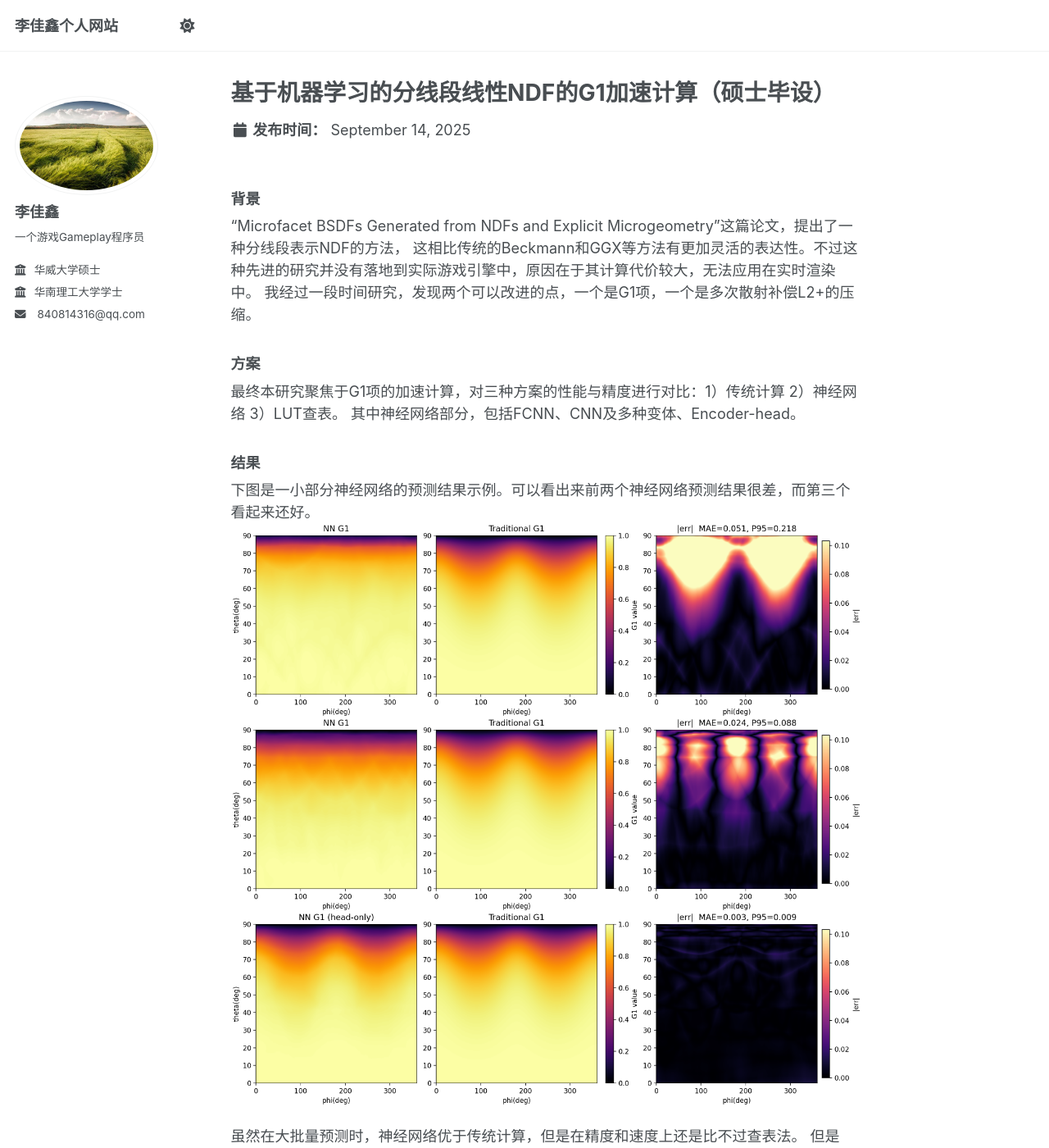
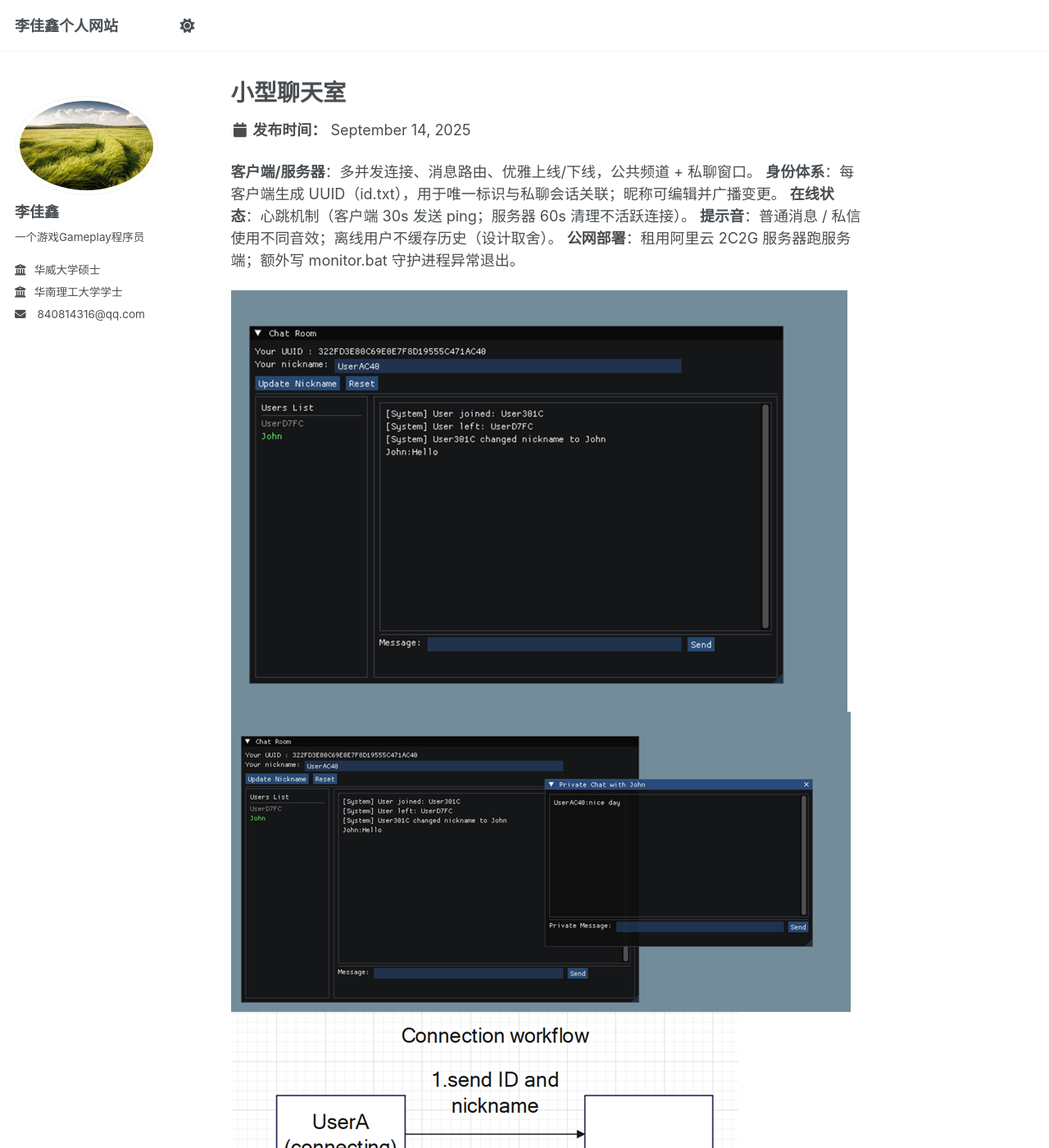
Before and after one commit to fengchenxue/fengchenxue.github.io, a Jekyll site: the page built from _portfolio/portfolio-5.md, in a window 1280 px wide and 1400 px high. Shown: the whole window at 82% size. Built offline with Jekyll 4.4.1, drawn with Linux system fonts in a browser that asks for light colours; a script that is not in the unit is left out; some of the changed text lies outside the part shown.

Commit message:
portfolio 5

```diff
--- a/_portfolio/portfolio-5.md
+++ b/_portfolio/portfolio-5.md
@@ -1,27 +1,19 @@
 ---
-title: "基于机器学习的分线段线性NDF的G1加速计算（硕士毕设）"
-excerpt: "对于最新的分线段NDF，使用神经网络来预测Microfacet模型中的G1部分，来加速其计算，并于传统方案和查表法作比较。<br/><img src='/images/portfolio/HEAD_HeadZ64_256x128x64_relu_do0.00_s4_i7185.png'>"
+title: "小型聊天室"
+excerpt: "使用 WinSock + ImGui 实现带公网服务器的聊天室（广播/私聊/心跳/提示音）。<br/><img src='/images/portfolio/public_chat.png'>"
 collection: portfolio
 ---
 
-### 背景
-“Microfacet BSDFs Generated from NDFs and Explicit Microgeometry”这篇论文，提出了一种分线段表示NDF的方法，
-这相比传统的Beckmann和GGX等方法有更加灵活的表达性。不过这种先进的研究并没有落地到实际游戏引擎中，原因在于其计算代价较大，无法应用在实时渲染中。
-我经过一段时间研究，发现两个可以改进的点，一个是G1项，一个是多次散射补偿L2+的压缩。
-
-### 方案
-最终本研究聚焦于G1项的加速计算，对三种方案的性能与精度进行对比：1）传统计算 2）神经网络 3）LUT查表。
-其中神经网络部分，包括FCNN、CNN及多种变体、Encoder-head。
-
-### 结果
-下图是一小部分神经网络的预测结果示例。可以看出来前两个神经网络预测结果很差，而第三个看起来还好。
-![FULL_Encoder_0_s1_i7185]({{ "/images/portfolio/FULL_Encoder_0_s1_i7185.png" | relative_url }})
-![FULL_Encoder_1_s3_i7185]({{ "/images/portfolio/FULL_Encoder_1_s3_i7185.png" | relative_url }})
-![HEAD_HeadZ64_256x128x64_relu_do0.00_s4_i7185]({{ "/images/portfolio/HEAD_HeadZ64_256x128x64_relu_do0.00_s4_i7185.png" | relative_url }})
-
-虽然在大批量预测时，神经网络优于传统计算，但是在精度和速度上还是比不过查表法。
-但是Encoder-head类神经网络的预烘焙速度却比LUT查表法快，所以神经网络有自己的独特优势领域，那就是开发过程。
+**客户端/服务器**：多并发连接、消息路由、优雅上线/下线，公共频道 + 私聊窗口。
+**身份体系**：每客户端生成 UUID（id.txt），用于唯一标识与私聊会话关联；昵称可编辑并广播变更。
+**在线状态**：心跳机制（客户端 30s 发送 ping；服务器 60s 清理不活跃连接）。
+**提示音**：普通消息 / 私信使用不同音效；离线用户不缓存历史（设计取舍）。
+**公网部署**：租用阿里云 2C2G 服务器跑服务端；额外写 monitor.bat 守护进程异常退出。
 
 
-开发时，开发者需要频繁调整材质属性，此时如果用查表法烘焙G1，有一点慢，而神经网络Encoder则要快的多。
-所以神经网络可以用在游戏开发过程，而最终打包时则使用LUT查表法。
+![public_chat]({{ "/images/portfolio/public_chat.png" | relative_url }})
+![chat]({{ "/images/portfolio/chat.png" | relative_url }})
+![connection_workflow]({{ "/images/portfolio/connection_workflow.png" | relative_url }})
+![disconnection_workflow]({{ "/images/portfolio/disconnection_workflow.png" | relative_url }})
+![heaerbeat_dection_workflow]({{ "/images/portfolio/heaerbeat_dection_workflow.png" | relative_url }})
+![messgae_workflow]({{ "/images/portfolio/messgae_workflow.png" | relative_url }})
```
Also changed, not shown: _portfolio/portfolio-4.md (+3 -3 lines), images/portfolio/chat.png (added), images/portfolio/connection_workflow.png (added), images/portfolio/disconnection_workflow.png (added), images/portfolio/heaerbeat_dection_workflow.png (added), images/portfolio/messgae_workflow.png (added), images/portfolio/public_chat.png (added).
